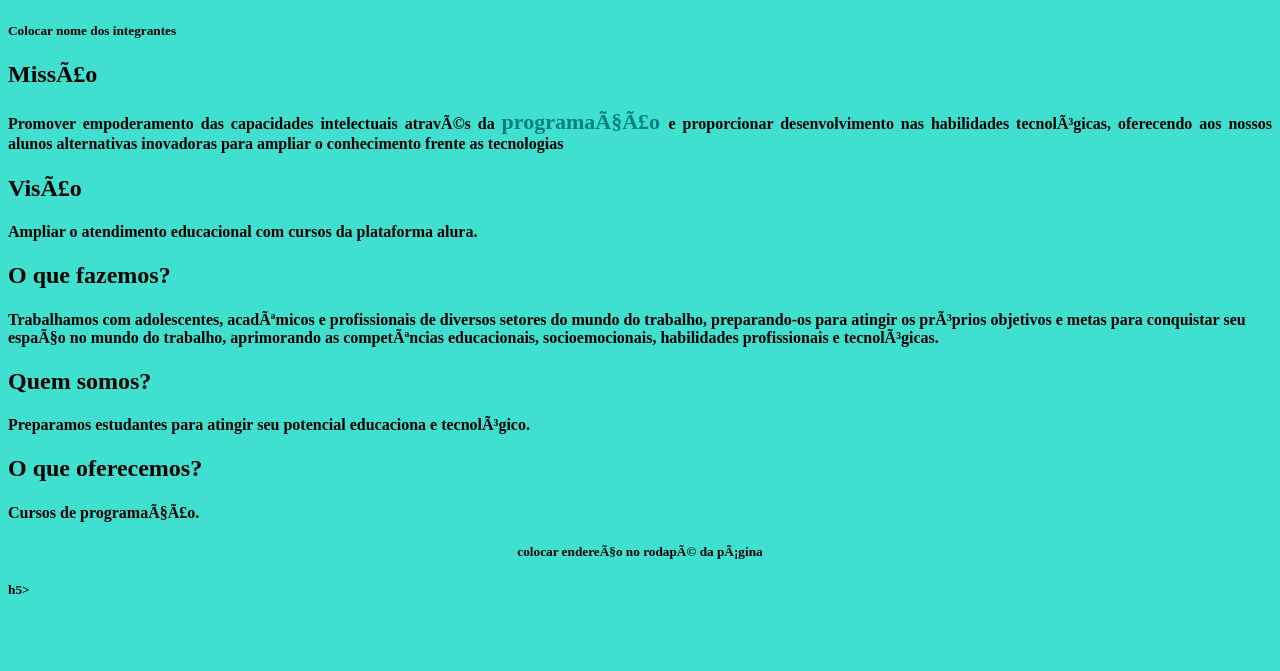
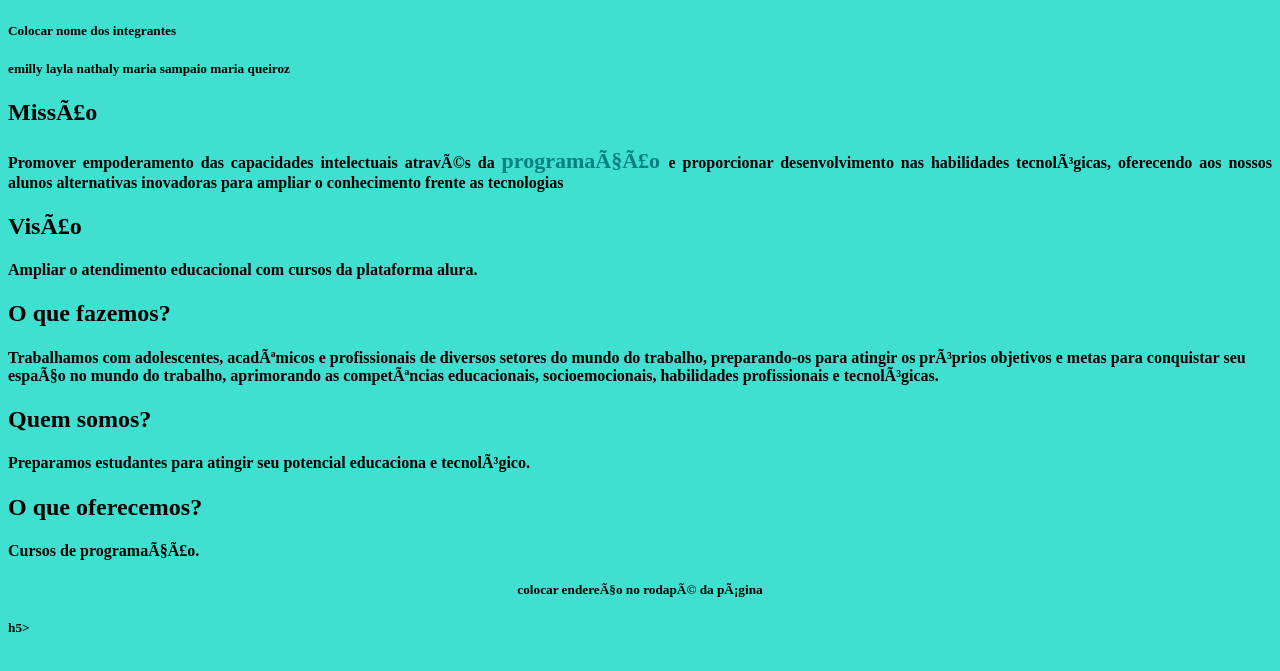
Before and after one commit to emillylipaus/food-, a plain HTML site: page projeto.html in a window 1280 px wide. Shown: the part 123-794 px from the top of the page. Drawn offline with Linux system fonts and the light colour scheme.

Commit message:
Update projeto.html

```diff
--- a/projeto.html
+++ b/projeto.html
@@ -14,6 +14,11 @@
 
  <body bgcolor="Turquoise">
         <h5 align=”right”>Colocar nome dos integrantes</h5>
+       <h5 align=”right”>emilly
+       layla
+       nathaly
+       maria sampaio
+       maria queiroz</h5>
 
        <h2 align=”left”> <b>Missão</h2><b>
        <h4 align="justify"> <p>Promover empoderamento das capacidades intelectuais através da <strong><b style=font-size:22px><font color="#008080"> programação </strong></font></b></font color>
```
